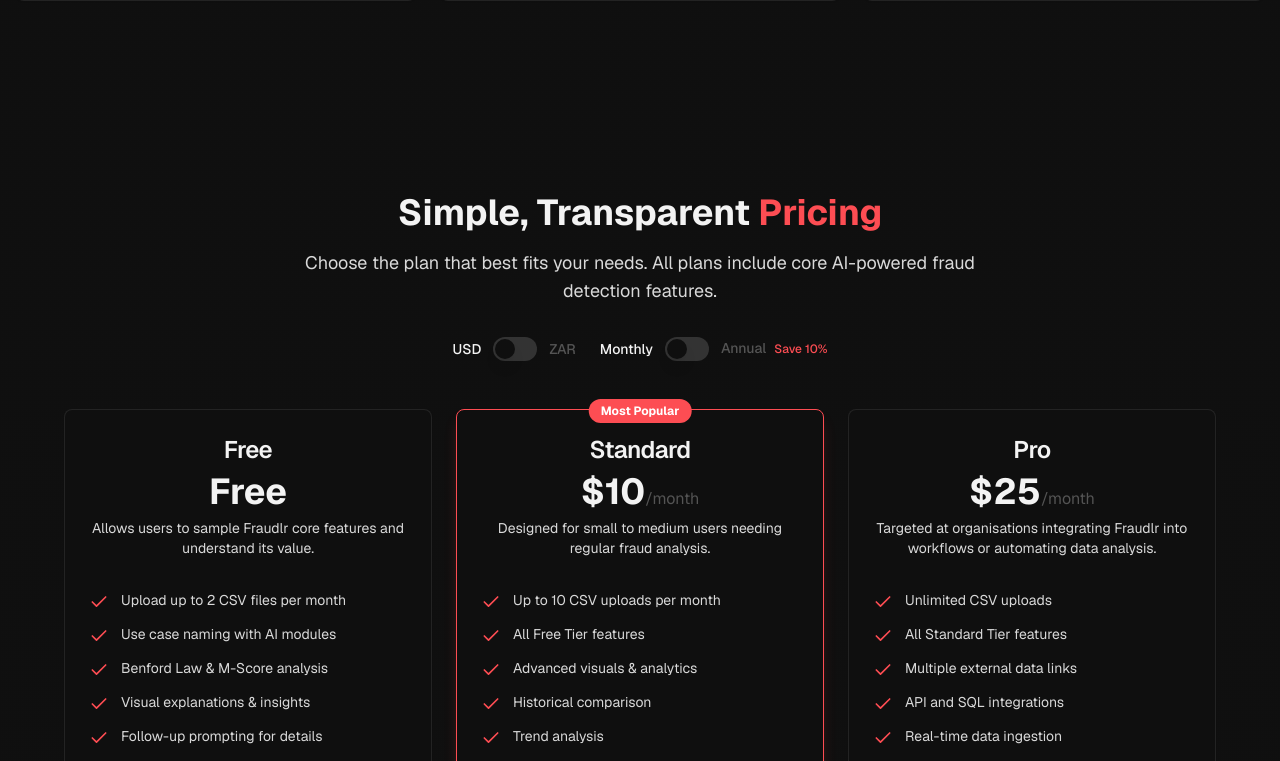
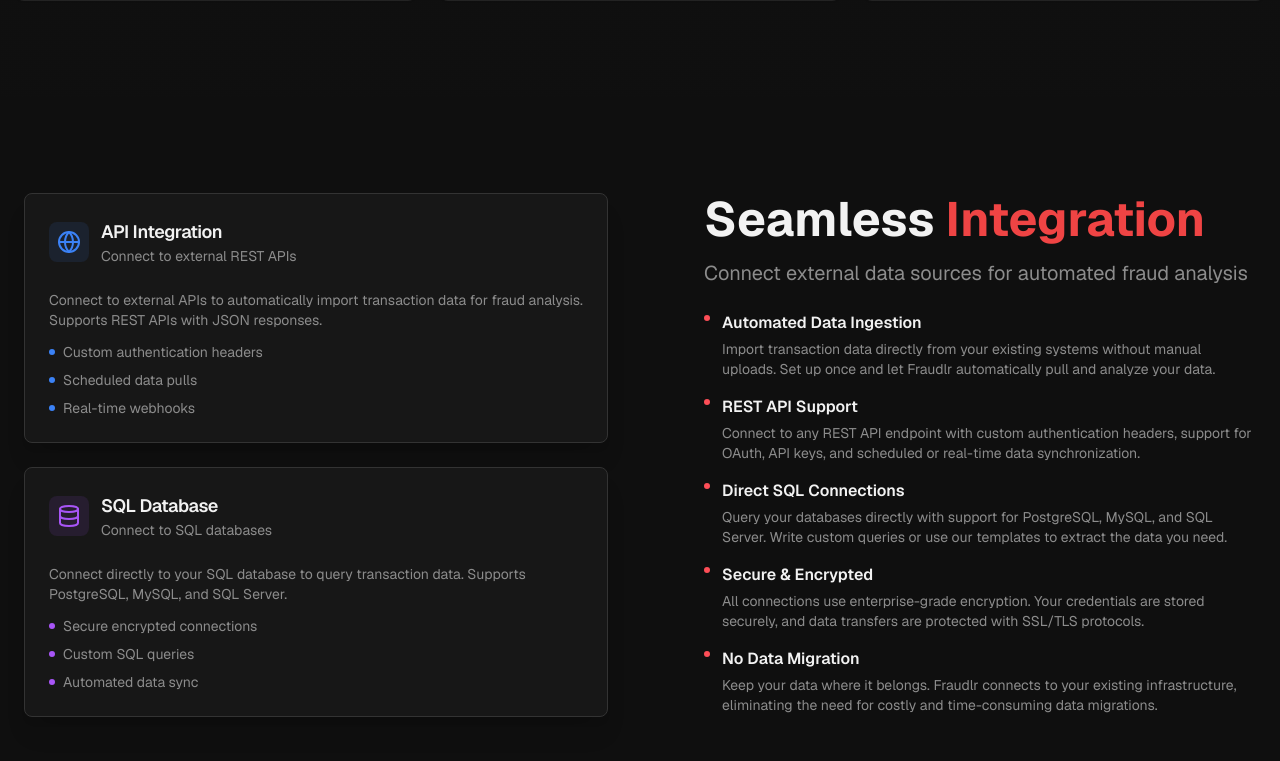
Before and after one commit to Fraudlr/fraudlr, a Next.js app: page / in a window 1280 px wide. Shown: the part 1699-2460 px from the top of the page. Built offline with nearby package versions, Linux system fonts and the light colour scheme.

Commit message:
Add Seamless Integration section to landing page; update layout and heading color

```diff
--- a/src/app/page.tsx
+++ b/src/app/page.tsx
@@ -15,6 +15,7 @@
 import { Header } from "@/components/landing/header"
 import { Hero } from "@/components/landing/hero"
 import { Features } from "@/components/landing/features"
+import { Integration } from "@/components/landing/integration"
 import { Pricing } from "@/components/landing/pricing"
 import { Contact } from "@/components/landing/contact"
 import { Footer } from "@/components/landing/footer"
@@ -37,6 +38,9 @@
       {/* Features Section */}
       <Features />
 
+      {/* Integration Section */}
+      <Integration />
+
       {/* Pricing Section */}
       <Pricing />
 
--- /dev/null
+++ b/src/components/landing/integration.tsx
@@ -0,0 +1,194 @@
+/**
+ * @fileoverview Integration Section Component
+ *
+ * Showcases the platform's integration capabilities.
+ * Features overlapping cards demonstrating API and SQL integration options.
+ * Inspired by Linear.app's "Project updates" section design.
+ */
+
+import { Globe, Database } from "lucide-react"
+import { Card, CardContent, CardDescription, CardHeader, CardTitle } from "@/components/ui/card"
+
+/**
+ * Integration Section Component
+ *
+ * Displays integration capabilities with visual card examples
+ * and detailed feature descriptions.
+ */
+export function Integration() {
+  return (
+    <section id="integration" className="py-24 px-6 bg-[#0F0F0F]">
+      <div className="max-w-7xl mx-auto">
+        <div className="grid lg:grid-cols-2 gap-12 lg:gap-16 items-center">
+          {/* Left Side - Stacked Cards */}
+          <div className="space-y-6">
+            {/* API Integration Card */}
+            <Card className="bg-card border-border shadow-xl">
+              <CardHeader>
+                <div className="flex items-center gap-3">
+                  <div className="p-2 rounded-lg bg-blue-500/10">
+                    <Globe className="h-6 w-6 text-blue-500" />
+                  </div>
+                  <div>
+                    <CardTitle className="text-lg">API Integration</CardTitle>
+                    <CardDescription className="text-sm">
+                      Connect to external REST APIs
+                    </CardDescription>
+                  </div>
+                </div>
+              </CardHeader>
+              <CardContent className="space-y-3">
+                <p className="text-sm text-muted-foreground">
+                  Connect to external APIs to automatically import transaction data
+                  for fraud analysis. Supports REST APIs with JSON responses.
+                </p>
+
+                <ul className="text-sm text-muted-foreground space-y-2">
+                  <li className="flex items-center gap-2">
+                    <span className="w-1.5 h-1.5 rounded-full bg-blue-500" />
+                    Custom authentication headers
+                  </li>
+                  <li className="flex items-center gap-2">
+                    <span className="w-1.5 h-1.5 rounded-full bg-blue-500" />
+                    Scheduled data pulls
+                  </li>
+                  <li className="flex items-center gap-2">
+                    <span className="w-1.5 h-1.5 rounded-full bg-blue-500" />
+                    Real-time webhooks
+                  </li>
+                </ul>
+              </CardContent>
+            </Card>
+
+            {/* SQL Database Card */}
+            <Card className="bg-card border-border shadow-xl">
+              <CardHeader>
+                <div className="flex items-center gap-3">
+                  <div className="p-2 rounded-lg bg-purple-500/10">
+                    <Database className="h-6 w-6 text-purple-500" />
+                  </div>
+                  <div>
+                    <CardTitle className="text-lg">SQL Database</CardTitle>
+                    <CardDescription className="text-sm">
+                      Connect to SQL databases
+                    </CardDescription>
+                  </div>
+                </div>
+              </CardHeader>
+              <CardContent className="space-y-3">
+                <p className="text-sm text-muted-foreground">
+                  Connect directly to your SQL database to query transaction data.
+                  Supports PostgreSQL, MySQL, and SQL Server.
+                </p>
+
+                <ul className="text-sm text-muted-foreground space-y-2">
+                  <li className="flex items-center gap-2">
+                    <span className="w-1.5 h-1.5 rounded-full bg-purple-500" />
+                    Secure encrypted connections
+                  </li>
+                  <li className="flex items-center gap-2">
+                    <span className="w-1.5 h-1.5 rounded-full bg-purple-500" />
+                    Custom SQL queries
+                  </li>
+                  <li className="flex items-center gap-2">
+                    <span className="w-1.5 h-1.5 rounded-full bg-purple-500" />
+                    Automated data sync
+                  </li>
+                </ul>
+              </CardContent>
+            </Card>
+          </div>
+
+          {/* Right Side - Content */}
+          <div className="space-y-6 lg:pl-8">
+            <div className="space-y-4">
+              <h2 className="text-4xl lg:text-5xl font-bold text-foreground">
+                Seamless <span className="text-red-500">Integration</span>
+              </h2>
+              <p className="text-xl text-muted-foreground">
+                Connect external data sources for automated fraud analysis
+              </p>
+            </div>
+
+            <div className="space-y-4 text-muted-foreground">
+              <div className="flex gap-3">
+                <div className="mt-1">
+                  <div className="w-1.5 h-1.5 rounded-full bg-primary" />
+                </div>
+                <div>
+                  <h3 className="font-semibold text-foreground mb-1">
+                    Automated Data Ingestion
+                  </h3>
+                  <p className="text-sm">
+                    Import transaction data directly from your existing systems without manual uploads.
+                    Set up once and let Fraudlr automatically pull and analyze your data.
+                  </p>
+                </div>
+              </div>
+
+              <div className="flex gap-3">
+                <div className="mt-1">
+                  <div className="w-1.5 h-1.5 rounded-full bg-primary" />
+                </div>
+                <div>
+                  <h3 className="font-semibold text-foreground mb-1">
+                    REST API Support
+                  </h3>
+                  <p className="text-sm">
+                    Connect to any REST API endpoint with custom authentication headers,
+                    support for OAuth, API keys, and scheduled or real-time data synchronization.
+                  </p>
+                </div>
+              </div>
+
+              <div className="flex gap-3">
+                <div className="mt-1">
+                  <div className="w-1.5 h-1.5 rounded-full bg-primary" />
+                </div>
+                <div>
+                  <h3 className="font-semibold text-foreground mb-1">
+                    Direct SQL Connections
+                  </h3>
+                  <p className="text-sm">
+                    Query your databases directly with support for PostgreSQL, MySQL, and SQL Server.
+                    Write custom queries or use our templates to extract the data you need.
+                  </p>
+                </div>
+              </div>
+
+              <div className="flex gap-3">
+                <div className="mt-1">
+                  <div className="w-1.5 h-1.5 rounded-full bg-primary" />
+                </div>
+                <div>
+                  <h3 className="font-semibold text-foreground mb-1">
+                    Secure & Encrypted
+                  </h3>
+                  <p className="text-sm">
+                    All connections use enterprise-grade encryption. Your credentials are stored securely,
+                    and data transfers are protected with SSL/TLS protocols.
+                  </p>
+                </div>
+              </div>
+
+              <div className="flex gap-3">
+                <div className="mt-1">
+                  <div className="w-1.5 h-1.5 rounded-full bg-primary" />
+                </div>
+                <div>
+                  <h3 className="font-semibold text-foreground mb-1">
+                    No Data Migration
+                  </h3>
+                  <p className="text-sm">
+                    Keep your data where it belongs. Fraudlr connects to your existing infrastructure,
+                    eliminating the need for costly and time-consuming data migrations.
+                  </p>
+                </div>
+              </div>
+            </div>
+          </div>
+        </div>
+      </div>
+    </section>
+  )
+}
```
